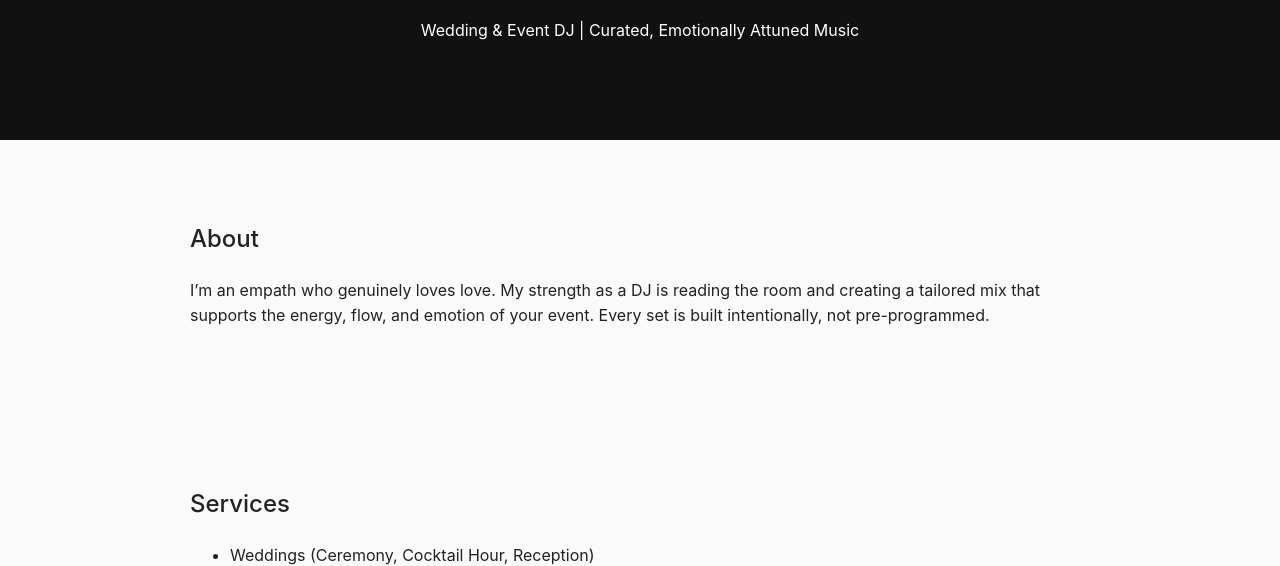
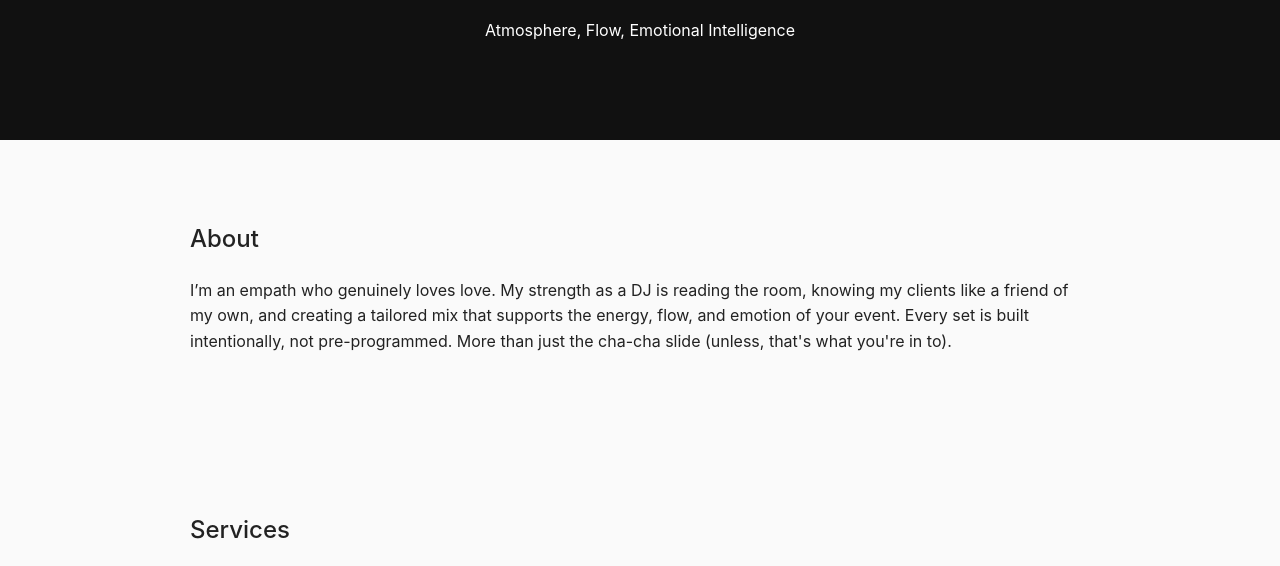
Before and after one commit to djberacuda111-lang/djberacuda111-lang.github.io, a plain HTML site: page index.html in a window 1280 px wide. Shown: the part 156-722 px from the top of the page. Drawn offline with Linux system fonts and the light colour scheme.

Commit message:
Update index.html

```diff
--- a/index.html
+++ b/index.html
@@ -59,15 +59,15 @@
 
 <header>
   <h1>DJ Beracuda</h1>
-  <p>Wedding & Event DJ | Curated, Emotionally Attuned Music</p>
+  <p>Atmosphere, Flow, Emotional Intelligence</p>
 </header>
 
 <section>
   <h2>About</h2>
   <p>
     I’m an empath who genuinely loves love. My strength as a DJ is reading the
-    room and creating a tailored mix that supports the energy, flow, and emotion
-    of your event. Every set is built intentionally, not pre-programmed.
+    room, knowing my clients like a friend of my own, and creating a tailored mix that supports the energy, flow, and emotion
+    of your event. Every set is built intentionally, not pre-programmed. More than just the cha-cha slide (unless, that's what you're in to).
   </p>
 </section>
 
```
